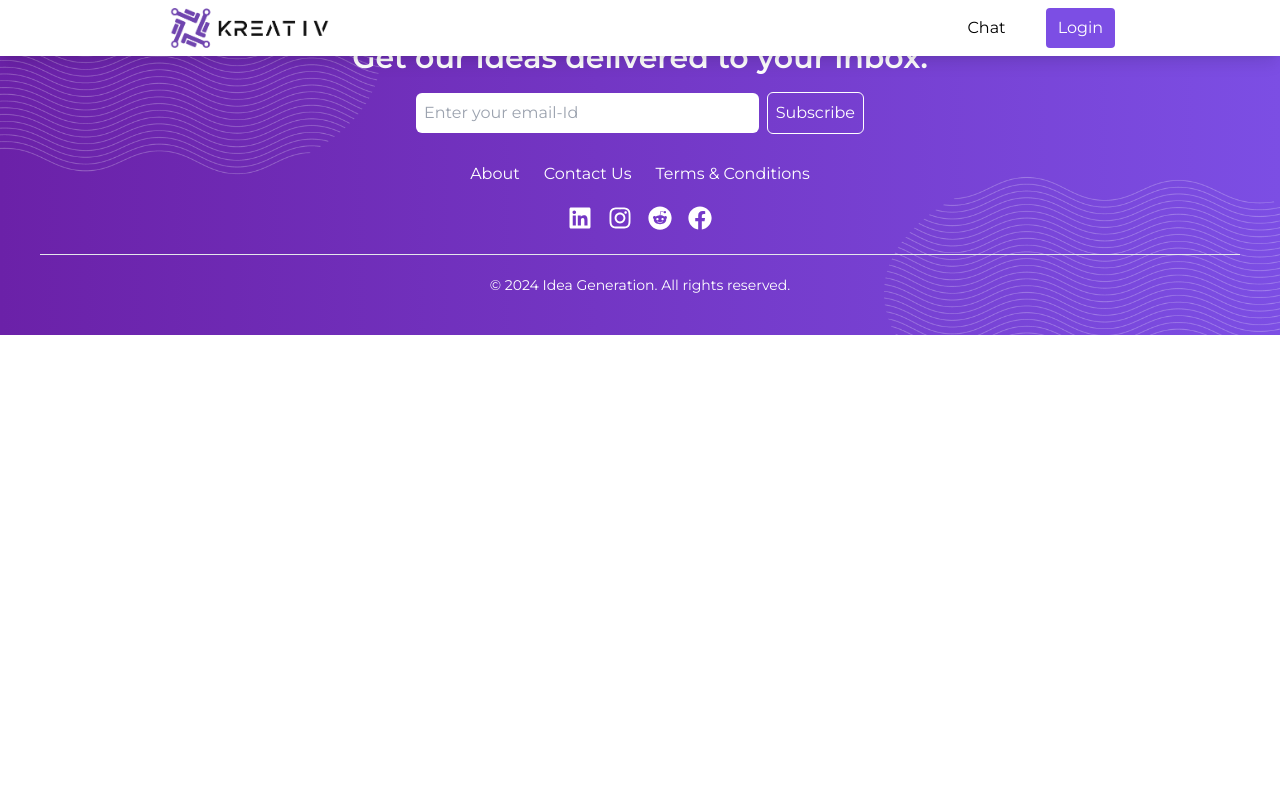
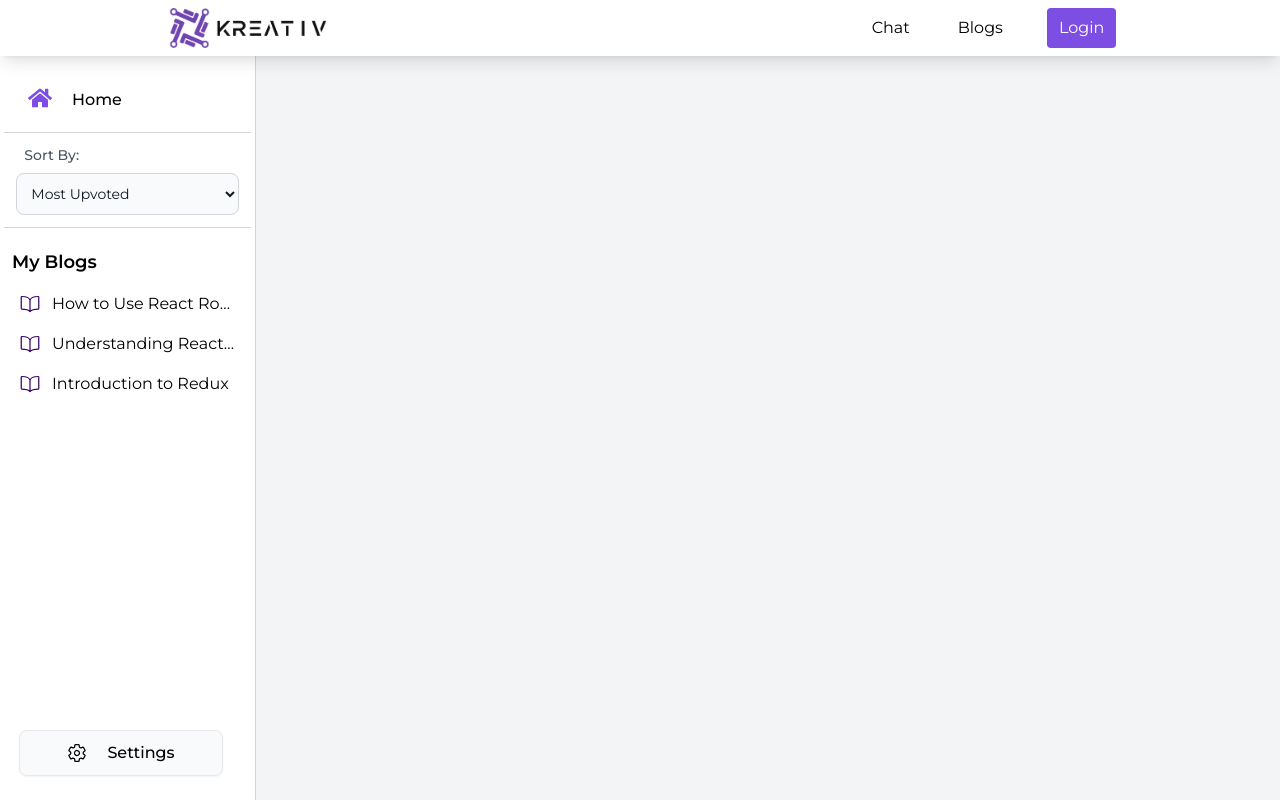
Before and after one commit to Abhay-Narayan/Idea-Generation, a React (Vite) app in the folder client/: page /blogs in a window 1280 px wide. Shown: the top 800 px of the page. Built offline with nearby package versions, Linux system fonts and the light colour scheme; no server answers; a web font is replaced by a local one.

Commit message:
added blogs page, fixed minor issues

```diff
--- a/client/src/App.jsx
+++ b/client/src/App.jsx
@@ -8,6 +8,7 @@ import { useDispatch } from "react-redux";
 import { useEffect, useState } from "react";
 import { login } from "./redux/authSlice";
 import Protected from "./constants/Protected";
+import Blogs from "./pages/Blogs";
 
 function App() {
   const location = useLocation();
@@ -27,11 +28,13 @@ function App() {
     setIsAuthChecked(true);
   }, [dispatch]);
   return (
-    <div>
+    <div >
       {!hideHeader && <Header />}
+      <div className="pt-14">
       <Routes>
         <Route path="/" element={<Home />} />
         <Route path="/auth" element={<LoginSignup />} />
+        <Route path="/blogs" element={<Blogs/>}/>
         {isAuthChecked ? (
           <Route
             path="/chat"
@@ -45,6 +48,8 @@ function App() {
           <Route path="/chat" element={<p>Loading...</p>} />
         )}
       </Routes>
+      </div>
+
       {!hideFooter && <Footer />}
     </div>
   );
--- /dev/null
+++ b/client/src/components/Blogsidebar.jsx
@@ -0,0 +1,64 @@
+import { FaHome } from "react-icons/fa";
+import { useNavigate } from "react-router-dom";
+import { IoBookOutline } from "react-icons/io5";
+import {IoSettingsOutline } from "react-icons/io5";
+
+const Blogsidebar = () => {
+  const navigate = useNavigate();
+
+  // Sample data for blog titles
+  const blogs = [
+    { id: 3, title: "How to Use React Router" },
+    { id: 1, title: "Understanding React Hooks" },
+    { id: 2, title: "Introduction to Redux" },
+  ];
+
+  return (
+    <div className="relative h-full w-[20%] border-r border-r-gray-300 bg-white flex flex-col p-1">
+      <div
+        className="flex items-center gap-5 justify-start w-full mt-4 hover:bg-gray-200 rounded-lg p-2 cursor-pointer"
+        onClick={() => navigate("/")}
+      >
+        <FaHome className="text-main w-6 h-6 ml-4" />
+        <p className="font-medium pt-1">Home</p>
+      </div>
+      <hr className="bg-gray-300 mt-3 border-t-gray-300" />
+
+      {/* Dropdown */}
+      <div className="w-[90%] mx-auto flex flex-col mt-3">
+        <label
+          htmlFor="Sorting"
+          className="block mb-2 text-sm font-medium text-gray-600 ml-2"
+        >
+          Sort By:
+        </label>
+        <select
+          id="countries"
+          className="bg-gray-50 border border-gray-300 text-gray-900 text-sm rounded-lg block w-full p-2.5 outline-none"
+        >
+          <option selected>Most Upvoted</option>
+          <option value="US">Least Upvoted</option>
+          <option value="CA">Recently Uploaded</option>
+        </select>
+      </div>
+      <hr className="bg-gray-300 mt-3 border-t-gray-300" />
+
+      {/* My Blogs Section */}
+      <div className="w-full h-[50%] mx-auto mt-3 flex flex-col p-2">
+        <h2 className="text-lg font-semibold mb-2">My Blogs</h2>
+            {blogs.map((item)=>(
+                <div className="flex items-center text-black gap-3 p-2 hover:bg-surface rounded-lg cursor-pointer">
+                  <IoBookOutline className="min-w-5 min-h-5 max-w-5 max-h-5 text-purple-950" />
+                  <p className="truncate">{item.title}</p>
+                </div>
+            ))}
+      </div>
+      <button className="bg-gray-50 flex items-center gap-5 justify-center w-[80%] mx-auto border mt-2 hover:bg-gray-200 rounded-lg p-2 py-2.5 shadow-sm absolute cursor-pointer bottom-10 right-8">
+          <IoSettingsOutline className="w-5 h-5" />
+          <span className="font-medium">Settings</span>
+        </button>
+    </div>
+  );
+};
+
+export default Blogsidebar;
--- a/client/src/components/Header.jsx
+++ b/client/src/components/Header.jsx
@@ -22,9 +22,7 @@ const Header = () => {
   };
   return (
     <header
-      className={`${
-        !isChat && "fixed"
-      } w-full z-50 flex justify-around items-center p-2 gap-80 bg-[#ffffff] shadow-lg`}
+      className={`fixed w-full z-50 flex justify-around items-center p-2 gap-[14rem] bg-[#ffffff] shadow-lg`}
     >
       <div className="text-3xl font-bold">
         <a onClick={() => navigate("/")} className=" ">
@@ -38,9 +36,15 @@ const Header = () => {
       <nav className="flex gap-10 justify-center text-base ">
         <button
           onClick={handlechat}
-          className=" no-underline flex items-center  hover:text-main"
+          className=" no-underline flex items-center p-1 outline-none hover:text-main"
         >
           Chat
+        </button>
+        <button
+          onClick={()=>navigate('/blogs')}
+          className=" no-underline flex items-center p-1 outline-none  hover:text-main"
+        >
+          Blogs
         </button>
         <button
           onClick={handleauth}
--- a/client/src/components/Hero.jsx
+++ b/client/src/components/Hero.jsx
@@ -14,7 +14,7 @@ const Hero = () => {
           <button className="btn p-2 bg-white text-main rounded-md shadow-lg hover:scale-105 transform transition duration-300" >Learn More</button>
         </div>
       </div>
-      <div className="w-[40%] flex items-center justify-end mt-16">
+      <div className="w-[40%] flex items-center justify-end ">
         <img className="w-[450px] h-[450px] rounded-lg brightness-95 transform scale-x-[-1]" src={aimage} alt="" />
       </div>
      </div>
--- /dev/null
+++ b/client/src/pages/Blogs.jsx
@@ -0,0 +1,12 @@
+import Blogsidebar from "../components/Blogsidebar"
+
+
+const Blogs = () => {
+  return (
+    <div className="h-[95vh] bg-gray-100 flex items-center">
+      <Blogsidebar/>
+    </div>
+  )
+}
+
+export default Blogs
--- a/client/src/pages/Chatbot.jsx
+++ b/client/src/pages/Chatbot.jsx
@@ -1,16 +1,14 @@
-import { IoChatboxEllipsesOutline } from "react-icons/io5";
-import { IoSettingsOutline } from "react-icons/io5";
+import { IoChatboxEllipsesOutline, IoSettingsOutline } from "react-icons/io5";
 import { FiSend } from "react-icons/fi";
-import { LuUser } from "react-icons/lu";
-import { BsRobot } from "react-icons/bs";
+import { LuUser, LuPencil } from "react-icons/lu";
+import { BsRobot, BsThreeDots } from "react-icons/bs";
 import { MdOutlinePublish } from "react-icons/md";
 import { VscPreview } from "react-icons/vsc";
-import { BsThreeDots } from "react-icons/bs";
 import { RiDeleteBinLine } from "react-icons/ri";
-import { LuPencil } from "react-icons/lu";
+
 import Profile from "../Components/Profile";
 import { useSelector } from "react-redux";
-import { useEffect, useState, useRef, useCallback } from "react"; // Import useRef
+import { useEffect, useState, useRef, useCallback } from "react";
 import axiosInstance from "../constants/ProtectedRoutes";
 import Markdown from "../constants/Markdown";
 import { assets } from "../assets/assets";
@@ -316,7 +314,7 @@ const Chatbot = () => {
         </div>
 
         {/* Settings Button */}
-        <button className="w-full h-12 mt-4 border border-gray-200 rounded-lg flex items-center justify-center gap-2 hover:bg-gray-100 transition-colors">
+        <button className="w-full h-12 mt-4 border shadow-lg outline-none rounded-lg flex items-center justify-center gap-2 hover:bg-gray-100 transition-colors">
           <IoSettingsOutline className="w-5 h-5" />
           <span className="font-medium">Settings</span>
         </button>
```
